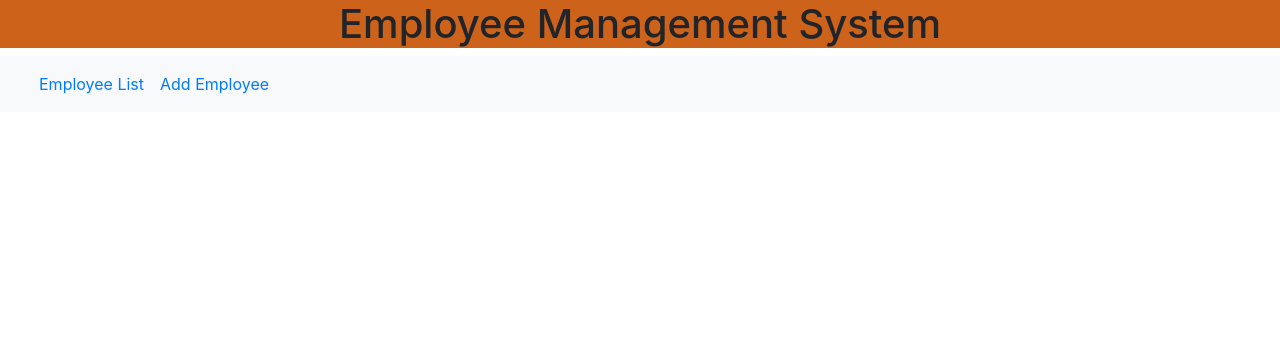
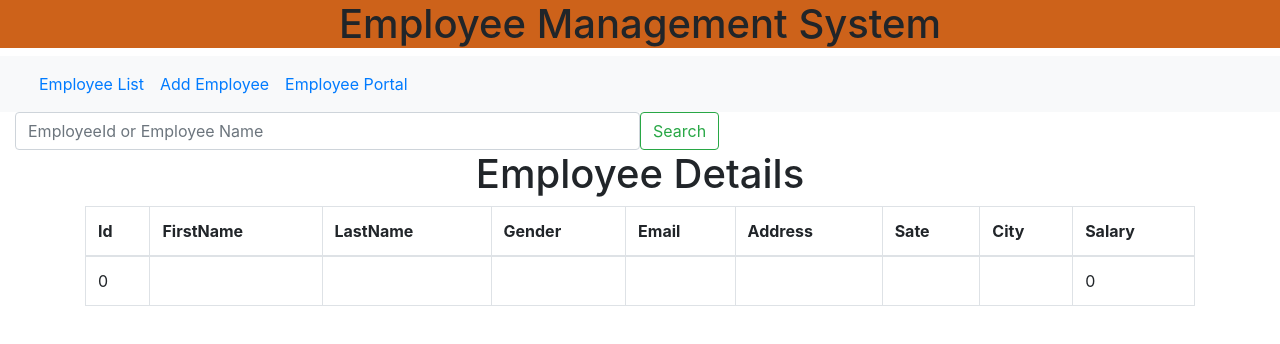
Before and after one commit to deepali060199/ems-frontend1, an Angular app: page /employee-portal in a window 1280 px wide. Before the commit this address led to /. Shown: the top 344 px of the page. Built offline with nearby package versions, Linux system fonts and the light colour scheme.

Commit message:
serach functionality implemented

```diff
--- a/src/app/app-routing.module.ts
+++ b/src/app/app-routing.module.ts
@@ -3,12 +3,14 @@ import { RouterModule, Routes } from '@angular/router';
 import { CreateEmployeeComponent } from './create-employee/create-employee.component';
 
 import { EmployeeListComponent } from './employee-list/employee-list.component';
+import { EmployeePortalComponent } from './employee-portal/employee-portal.component';
 import { UpdateEmployeeComponent } from './update-employee/update-employee.component';
 
 const routes: Routes = [
   { path: 'employee', component: EmployeeListComponent },
   { path: 'create-employee', component: CreateEmployeeComponent },
   { path: 'update-employee/:id', component: UpdateEmployeeComponent },
+  { path: 'employee-portal', component: EmployeePortalComponent },
   { path: '', redirectTo: 'employee', pathMatch: 'full' },
 ];
 
--- a/src/app/app.component.html
+++ b/src/app/app.component.html
@@ -17,6 +17,14 @@
             >Add Employee</a
           >
         </li>
+        <li class="" nav-item>
+          <a
+            routerLink="employee-portal"
+            routerLinkActive="active"
+            class="nav-link"
+            >Employee Portal</a
+          >
+        </li>
       </ul>
       <form class="d-flex"></form>
     </div>
--- a/src/app/app.module.ts
+++ b/src/app/app.module.ts
@@ -9,6 +9,7 @@ import { CreateEmployeeComponent } from './create-employee/create-employee.compo
 import { FormsModule } from '@angular/forms';
 import { UpdateEmployeeComponent } from './update-employee/update-employee.component';
 import { ReactiveFormsModule } from '@angular/forms';
+import { EmployeePortalComponent } from './employee-portal/employee-portal.component';
 
 @NgModule({
   declarations: [
@@ -16,6 +17,7 @@ import { ReactiveFormsModule } from '@angular/forms';
     EmployeeListComponent,
     CreateEmployeeComponent,
     UpdateEmployeeComponent,
+    EmployeePortalComponent,
   ],
   imports: [
     BrowserModule,
--- /dev/null
+++ b/src/app/employee-portal/employee-portal.component.html
@@ -0,0 +1,51 @@
+<div class="container-fluid">
+  <form class="d-flex">
+    <input
+      class="form-control me-2"
+      type="search"
+      placeholder="EmployeeId or Employee Name "
+      aria-label="Search"
+      style="width: 50%"
+      #field
+    />
+    <button
+      class="btn btn-outline-success"
+      type="submit"
+      (click)="getByNameOrId(field.value)"
+    >
+      Search
+    </button>
+  </form>
+</div>
+
+<div class="container">
+  <h1 style="text-align: center">Employee Details</h1>
+  <table class="table table-bordered">
+    <thead>
+      <tr>
+        <th>Id</th>
+        <th>FirstName</th>
+        <th>LastName</th>
+
+        <th>Gender</th>
+        <th>Email</th>
+        <th>Address</th>
+        <th>Sate</th>
+        <th>City</th>
+        <th>Salary</th>
+      </tr>
+    </thead>
+
+    <tbody>
+      <td>{{ employee.id }}</td>
+      <td>{{ employee.firstName }}</td>
+      <td>{{ employee.lastName }}</td>
+      <td>{{ employee.gender }}</td>
+      <td>{{ employee.email }}</td>
+      <td>{{ employee.address }}</td>
+      <td>{{ employee.state }}</td>
+      <td>{{ employee.city }}</td>
+      <td>{{ employee.salary }}</td>
+    </tbody>
+  </table>
+</div>
--- /dev/null
+++ b/src/app/employee-portal/employee-portal.component.ts
@@ -0,0 +1,21 @@
+import { Component } from '@angular/core';
+import { Employee } from '../employee';
+import { EmployeeService } from '../service/employee.service';
+
+@Component({
+  selector: 'app-employee-portal',
+  templateUrl: './employee-portal.component.html',
+  styleUrls: ['./employee-portal.component.css'],
+})
+export class EmployeePortalComponent {
+  employee: Employee = new Employee();
+  constructor(private employeeService: EmployeeService) {}
+
+  getByNameOrId(arg: string) {
+    // search by Id
+    this.employeeService.getEmployeeById(Number(arg)).subscribe((data) => {
+      this.employee = data;
+      console.log(data);
+    });
+  }
+}
```
Also changed, not shown: src/app/employee-portal/employee-portal.component.css (added), 1 other file (tests, documents, lock files or other folders).
